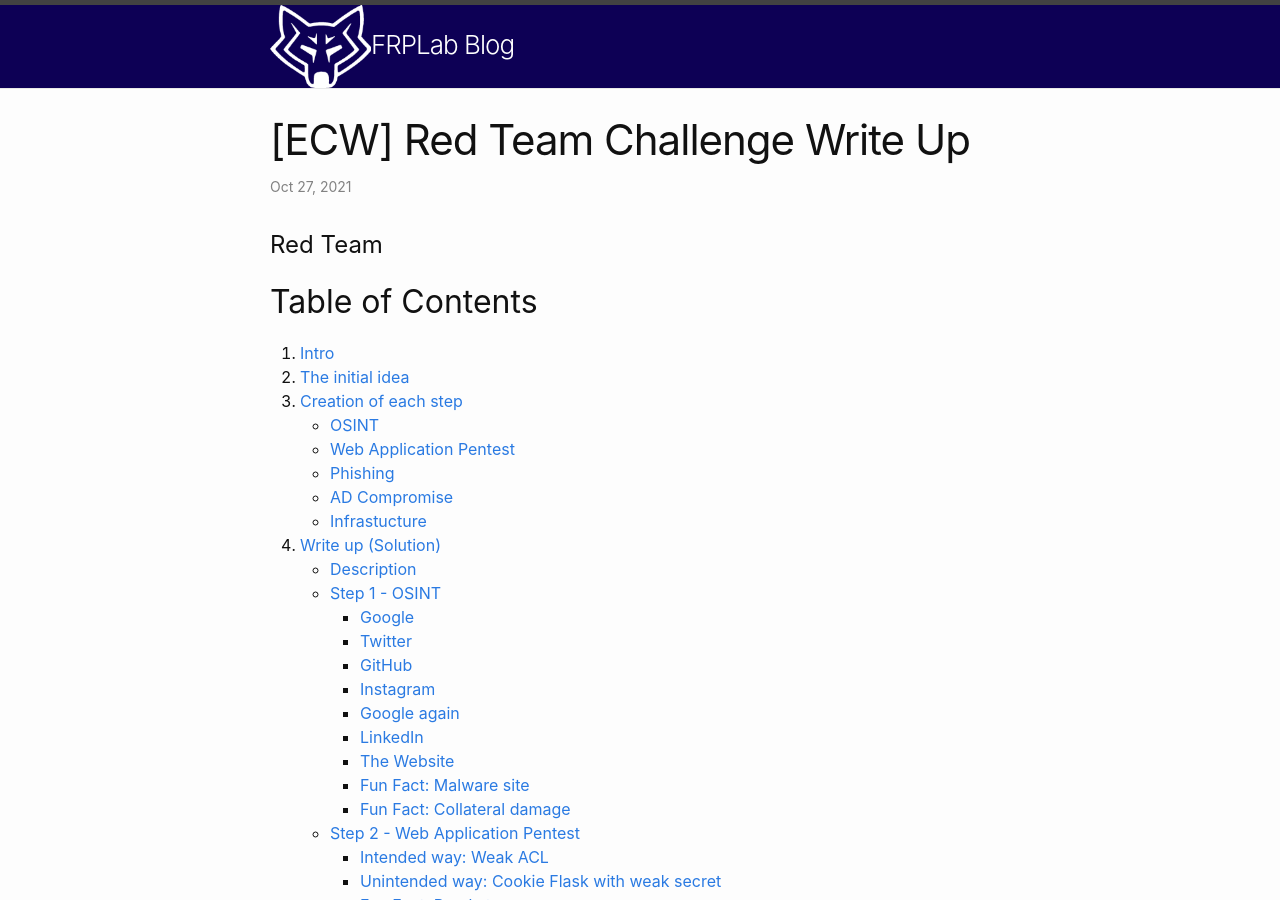
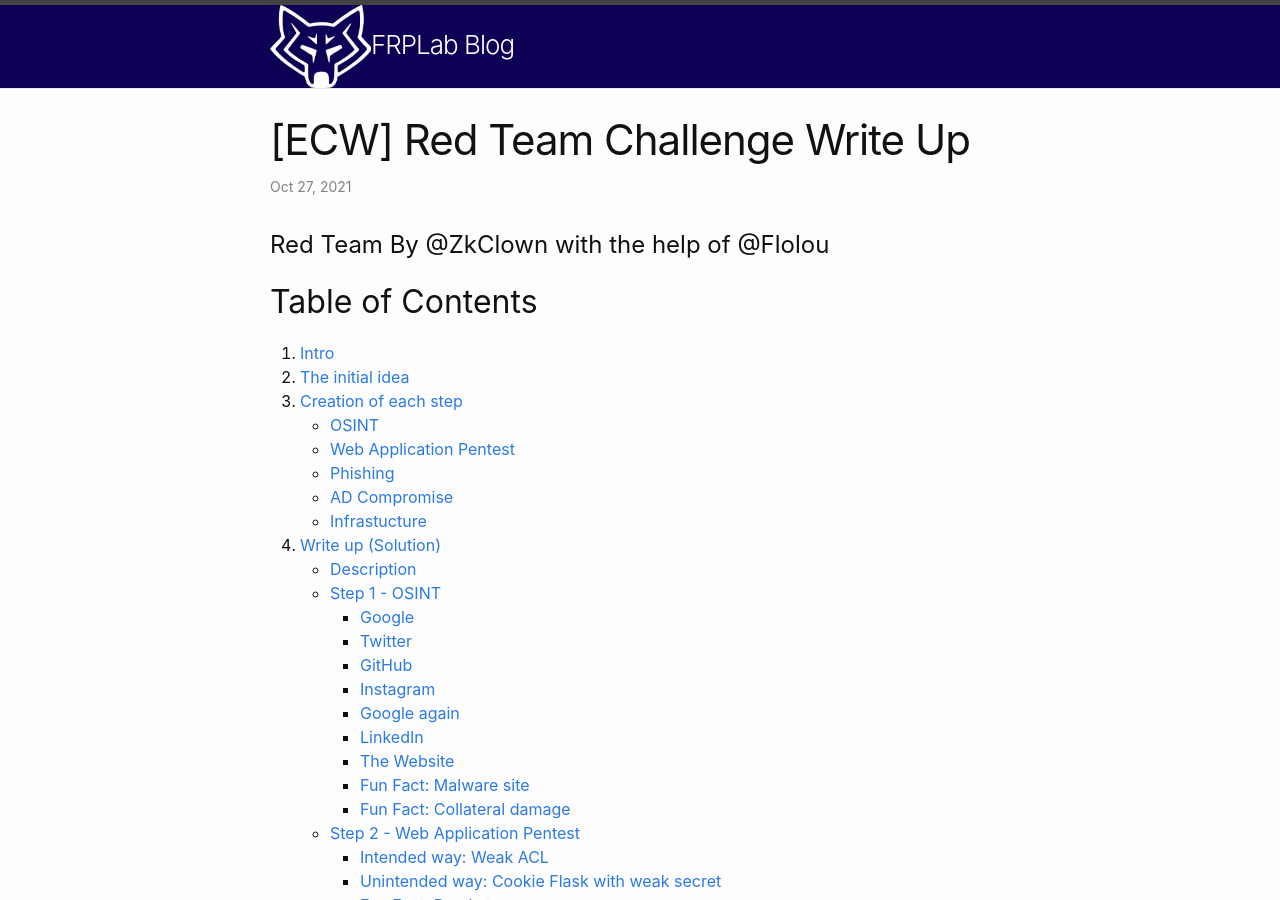
Before and after one commit to FRPLab/frplab.github.io, a Jekyll site: the page built from _posts/2021-10-27-ecw-red-team-challenge.markdown, in a window 1280 px wide and 900 px high. Built offline with Jekyll 4.4.1, drawn with Linux system fonts in a browser that asks for light colours.

Commit message:
Add credit

```diff
--- a/_posts/2021-10-27-ecw-red-team-challenge.markdown
+++ b/_posts/2021-10-27-ecw-red-team-challenge.markdown
@@ -5,7 +5,7 @@ date:   2021-10-27 19:30:59 +0200
 categories: WriteUp
 ---
 
-# Red Team
+# Red Team By @ZkClown with the help of @Flolou
 
 ## Table of Contents
 1. [Intro](#intro)
```
